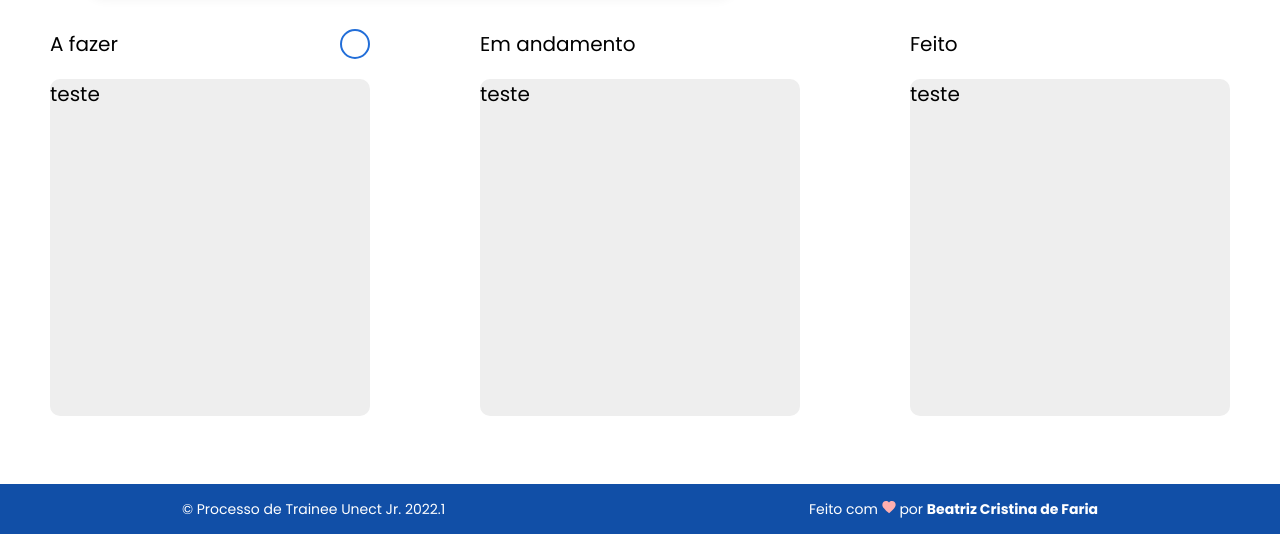
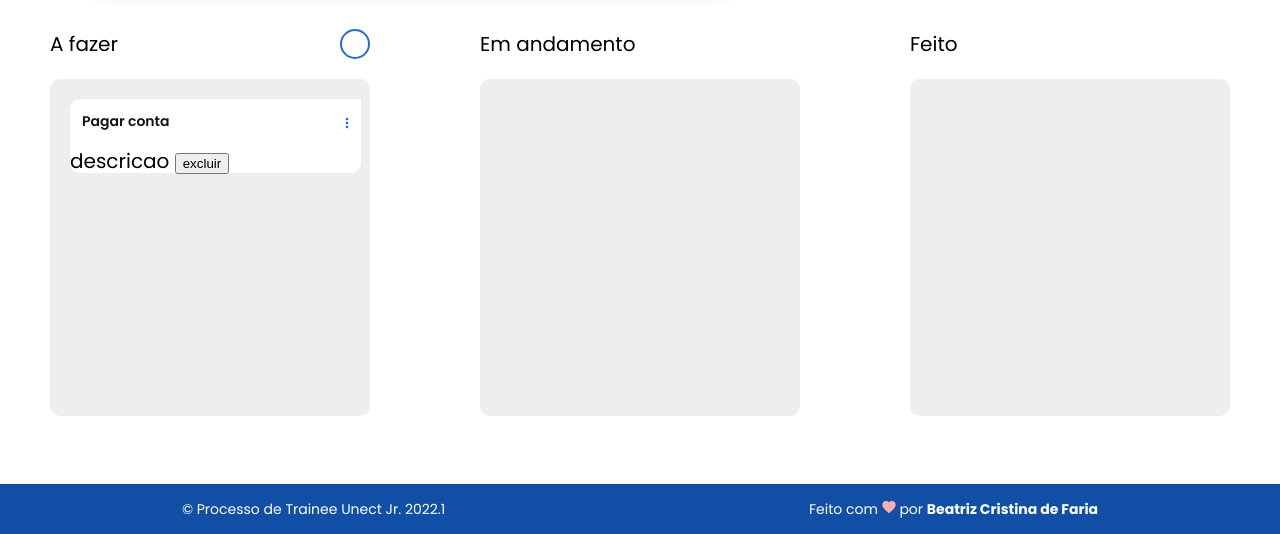
Before and after one commit to BeaComp/Utask, a plain HTML site: page index.html in a window 1280 px wide. Shown: the part 266-800 px from the top of the page. Drawn offline with Linux system fonts and the light colour scheme; no server answers.

Commit message:
Create List Tasks

```diff
--- a/index.html
+++ b/index.html
@@ -109,17 +109,42 @@
                                     &#xe145;
                                 </span>
                         </div>
-                        <div id="afazer" class="tasks">teste</div>
+                        <div id="afazer" class="tasks">
+                            <div class="frame">
+                                <ul class="listaTarefas">
+                                    <li>
+                                        <div>
+                                            <p>Pagar conta</p>
+                                            <button class="moveTask"><span class="material-icons-outlined">
+                                                more_vert
+                                                </span></button>
+                                        </div>
+                                        <span>descricao</span>
+                                        <button>excluir</button>
+                                    </li>
+                                </ul>
+                            </div>
+
+
+                        </div>
                     </div>
 
                     <div class="container">
                         <p>Em andamento</p>
-                        <div id="andamento" class="tasks">teste</div>
+                        <div id="andamento" class="tasks">
+                            <div class="andamentoTask">
+
+                            </div>
+                        </div>
                     </div>
 
                     <div class="container">
                         <p>Feito</p>
-                        <div id="feito" class="tasks">teste</div>
+                        <div id="feito" class="tasks">
+                            <div class="feitoTask">
+
+                            </div>
+                        </div>
                     </div>
                 </div>
 
--- a/styles.css
+++ b/styles.css
@@ -322,6 +322,60 @@ header.dark {
     border: #FFFFFF;
 }
 
+.frame {
+    width: 291px;
+    height: 298px;
+    margin: 0px 0px 20px 20px;
+    padding-right: 5px;
+    overflow-y: scroll;
+    justify-content: center;
+    display: flex;
+}
+
+.listaTarefas {
+    display: flex;
+    position: relative;
+    width: 100%;
+    height: 74px;
+    list-style-type: none;
+    background: #FFFFFF;
+    border-radius: 10px;
+    padding-inline-start: 0px;
+}
+
+.listaTarefas li {
+    width: 100%;
+}
+
+.listaTarefas p {
+    font-size: 14px;
+    font-style: normal;
+    font-family: var(--font);
+    font-weight: 600;
+    display: flex;
+    align-items: center;
+    margin-left: 12px;
+    margin-top: 12px;
+    color: #141414;
+    position: relative;
+}
+
+.listaTarefas div>button {
+
+    background-color: #FFFFFF;
+    border: #FFFFFF;
+    font-family: 'Material Icons';
+    font-style: normal;
+    font-weight: 400;
+    font-size: 16px;
+    color: #226ED8;
+    cursor: pointer;
+}
+
+.listaTarefas div {
+    display: flex;
+    justify-content: space-between;
+}
 
 
 .tarefas {
@@ -329,7 +383,7 @@ header.dark {
     justify-content: space-between;
     font-family: var(--font);
     font-size: 20px;
-    top: 263px;
+
 }
 
 .tasks {
@@ -379,6 +433,8 @@ footer a {
         display: inline-block;
         text-align: left;
         padding: 2px 0px 0px 0px;
+
+
     }
 
     .footer p {
@@ -519,6 +575,7 @@ footer a {
 @media screen and (max-width:1440px) {
     .footer {
         width: 100%;
+
     }
 
     .fraseMobile {
```
